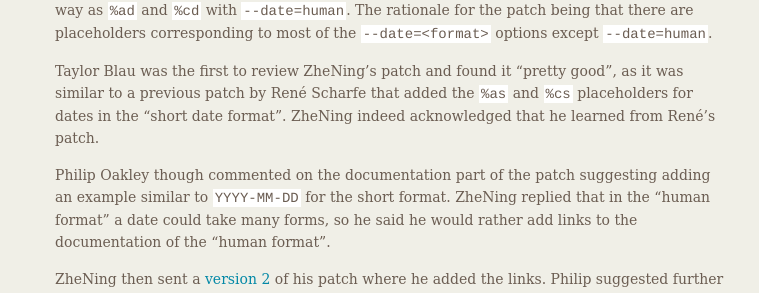
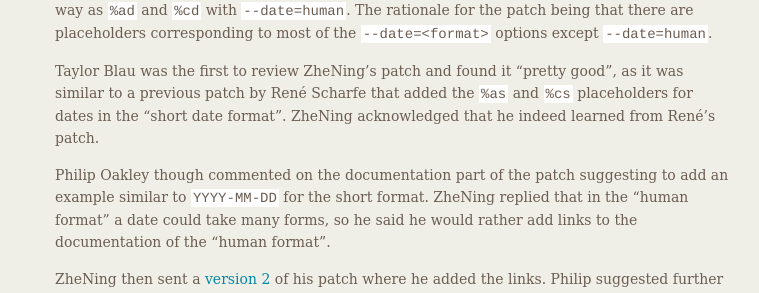
Before and after one commit to git/git.github.io, a Jekyll site: the page built from rev_news/drafts/edition-75.md, in a window 1280 px wide and 900 px high, scrolled down 970 px. Shown: the part 175-468 px from the top of the window, without its empty margins (379-1138 px from the left). Built offline with Jekyll 4.4.1, drawn with Linux system fonts in a browser that asks for light colours.

Commit message:
rn-75: minor grammatical corrections

```diff
--- a/rev_news/drafts/edition-75.md
+++ b/rev_news/drafts/edition-75.md
@@ -81,11 +81,11 @@ This edition covers what happened during the month of April 2021.
   Taylor Blau was the first to review ZheNing's patch and found it
   "pretty good", as it was similar to a previous patch by René Scharfe
   that added the `%as` and `%cs` placeholders for dates in the "short
-  date format". ZheNing indeed acknowledged that he learned from
+  date format". ZheNing acknowledged that he indeed learned from
   René's patch.
 
   Philip Oakley though commented on the documentation part of the
-  patch suggesting adding an example similar to `YYYY-MM-DD` for the
+  patch suggesting to add an example similar to `YYYY-MM-DD` for the
   short format. ZheNing replied that in the "human format" a date
   could take many forms, so he said he would rather add links to the
   documentation of the "human format".
```
